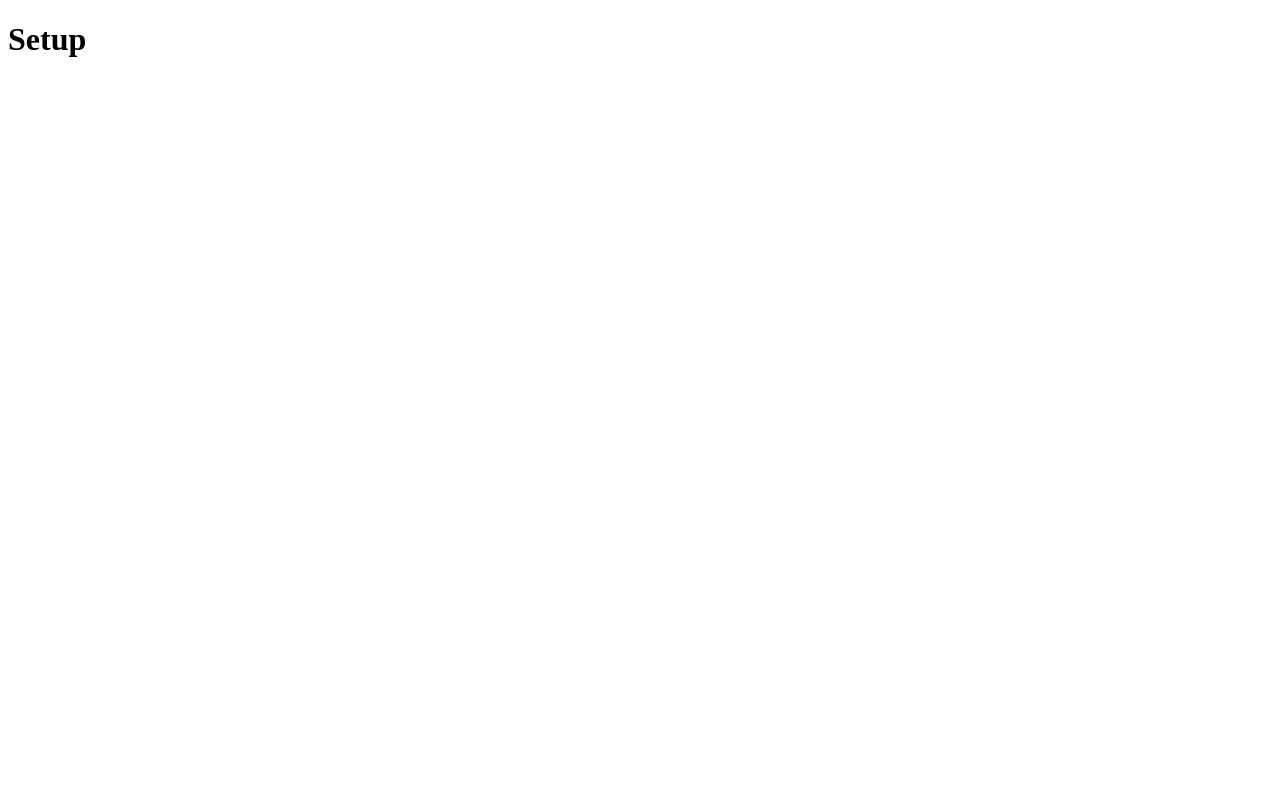
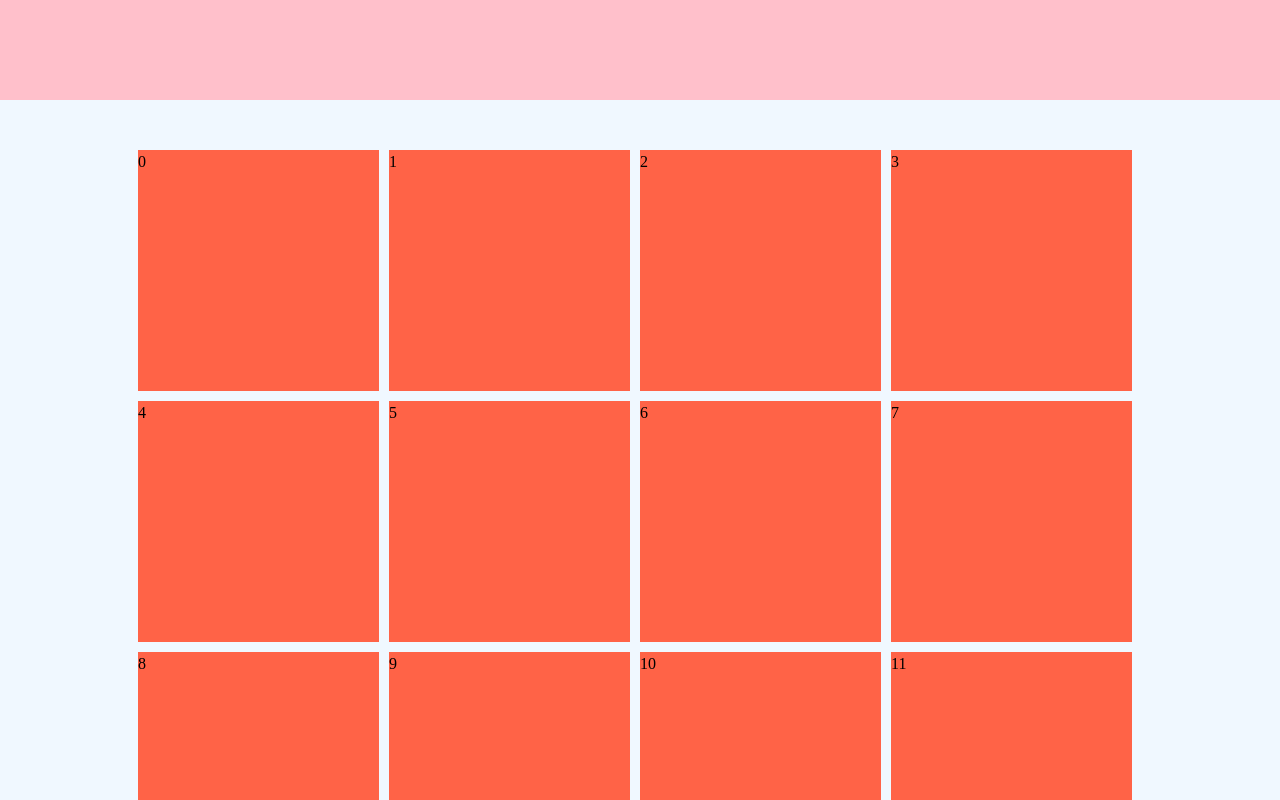
Before and after one commit to ManuLintz/art-explorer, a React (Vite) app: page / in a window 1280 px wide. Shown: the top 800 px of the page. Built offline with nearby package versions, Linux system fonts and the light colour scheme.

Commit message:
basic layout

```diff
--- a/src/App.tsx
+++ b/src/App.tsx
@@ -1,6 +1,19 @@
 function App() {
   return (
-   <h1>Setup</h1>
+    <>
+      <header></header>
+      <main>
+        <div className="container">
+          <div className="tiles">
+            {Array.from({ length: 20 }).map((_, index) => (
+              <div key={index} className="tile">
+                {index}
+              </div>
+            ))}
+          </div>
+        </div>
+      </main>
+    </>
   );
 }
 
--- a/src/index.css
+++ b/src/index.css
@@ -0,0 +1,53 @@
+@import url("@/styles/reset.css");
+@import url("@/styles/variables.css");
+
+header {
+    width: 100%;
+    height: var(--header-height);
+    background-color: var(--light-pink-color);
+    position: fixed;
+    z-index: 1;
+}
+
+main {
+    padding-top: var(--header-height);
+    min-height: 100vh;
+    background-color: aliceblue;
+    display: flex;
+    flex-direction: row;
+    justify-content: center;
+}
+
+.container {
+  width: var(--container-width);
+  padding: 10px;
+}
+
+.tiles {
+  margin-top: 40px;
+  display: flex;
+  flex-direction: row;
+  flex-wrap: wrap;
+  column-gap: 10px;
+}
+.tile {
+  width: calc(50% - 5px);
+  margin-bottom: 10px;
+  height: auto;
+  background-color: tomato;
+  aspect-ratio: 1 / 1;
+}
+
+@media screen and (min-width: 640px) {
+  .tile {
+    width: calc(33% - 5px);
+    margin-bottom: 10px;
+  }
+}
+
+@media screen and (min-width: 768px) {
+  .tile {
+    width: calc(25% - 10px);
+    margin-bottom: 10px;
+  }
+}
--- /dev/null
+++ b/src/styles/reset.css
@@ -0,0 +1,31 @@
+
+/*
+  Josh's Custom CSS Reset
+  https://www.joshwcomeau.com/css/custom-css-reset/
+*/
+*, *::before, *::after {
+    box-sizing: border-box;
+  }
+  * {
+    margin: 0;
+  }
+  body {
+    line-height: 1.5;
+    -webkit-font-smoothing: antialiased;
+  }
+  img, picture, video, canvas, svg {
+    display: block;
+    max-width: 100%;
+  }
+  input, button, textarea, select {
+    font: inherit;
+  }
+  p, h1, h2, h3, h4, h5, h6 {
+    overflow-wrap: break-word;
+  }
+  #root, #__next {
+    isolation: isolate;
+  }
+/*
+  End of Josh's Custom CSS Reset
+*/
--- /dev/null
+++ b/src/styles/variables.css
@@ -0,0 +1,12 @@
+:root {
+    --light-pink-color: #FFC0CB;
+    --header-height: 80px;
+    --container-width: 100%;
+}
+
+@media screen and (min-width: 640px) {
+    :root {
+        --header-height: 100px;
+        --container-width: 1024px;
+    }
+  }
```
